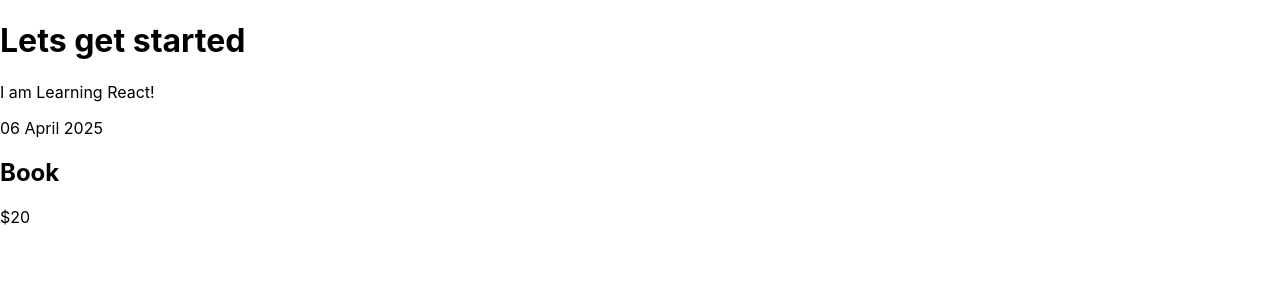
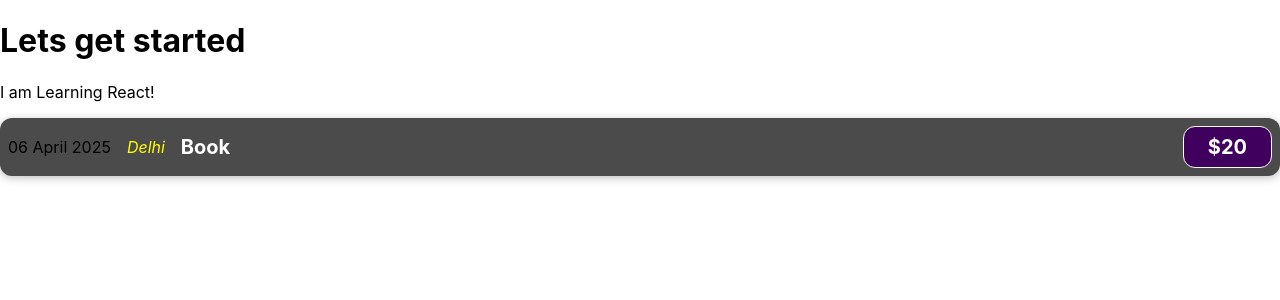
Before and after one commit to puranrana080/Learning-React, a React (Create React App) app: page / in a window 1280 px wide. Shown: the top 300 px of the page. Built offline with nearby package versions, Linux system fonts and the light colour scheme.

Commit message:
Styling components

```diff
--- /dev/null
+++ b/src/components/ExpenseItem.css
@@ -0,0 +1,62 @@
+.expense-item {
+    display: flex;
+    justify-content: space-between;
+    align-items: center;
+    box-shadow: 0 2px 8px rgba(0, 0, 0, 0.25);
+    padding: 0.5rem;
+    margin: 1rem 0;
+    border-radius: 12px;
+    background-color: #4b4b4b;
+  }
+
+  .expense-item__location {
+    margin-left: 1rem;
+    color: yellow;
+    font-style: italic;
+  }
+
+  .expense-item__description {
+    display: flex;
+    flex-direction: column;
+    gap: 1rem;
+    align-items: flex-end;
+    flex-flow: column-reverse;
+    justify-content: flex-start;
+    flex: 1;
+  }
+
+  .expense-item h2 {
+    color: #3a3a3a;
+    font-size: 1rem;
+    flex: 1;
+    margin: 0 1rem;
+    color: white;
+  }
+
+  .expense-item__price {
+    font-size: 1rem;
+    font-weight: bold;
+    color: white;
+    background-color: #40005d;
+    border: 1px solid white;
+    padding: 0.5rem;
+    border-radius: 12px;
+  }
+
+  @media (min-width: 580px) {
+    .expense-item__description {
+      flex-direction: row;
+      align-items: center;
+      justify-content: flex-start;
+      flex: 1;
+    }
+
+    .expense-item__description h2 {
+      font-size: 1.25rem;
+    }
+
+    .expense-item__price {
+      font-size: 1.25rem;
+      padding: 0.5rem 1.5rem;
+    }
+  }
--- a/src/components/ExpenseItem.js
+++ b/src/components/ExpenseItem.js
@@ -1,9 +1,12 @@
+import './ExpenseItem.css'
+
 function ExpenseItem(){
-    return <div>
+    return <div className='expense-item'>
         <div>06 April 2025</div>
-        <div>
+        <div className='expense-item__location'>Delhi</div>
+        <div className='expense-item__description'>
             <h2>Book</h2>
-            <div>$20</div>
+            <div className='expense-item__price'>$20</div>
         </div>
     </div>
 }
```
